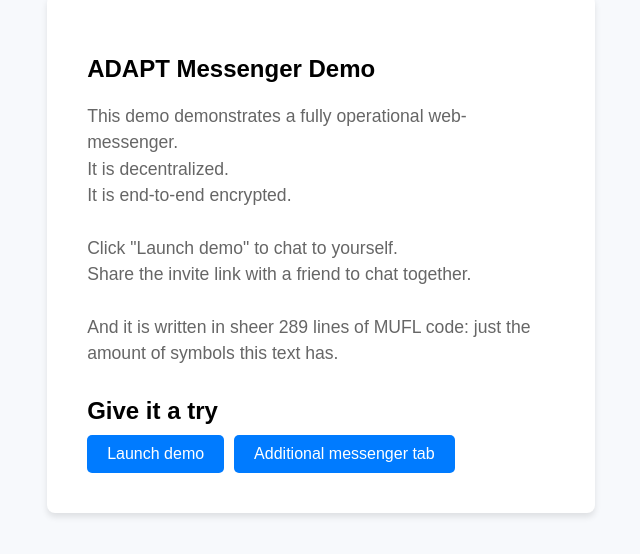
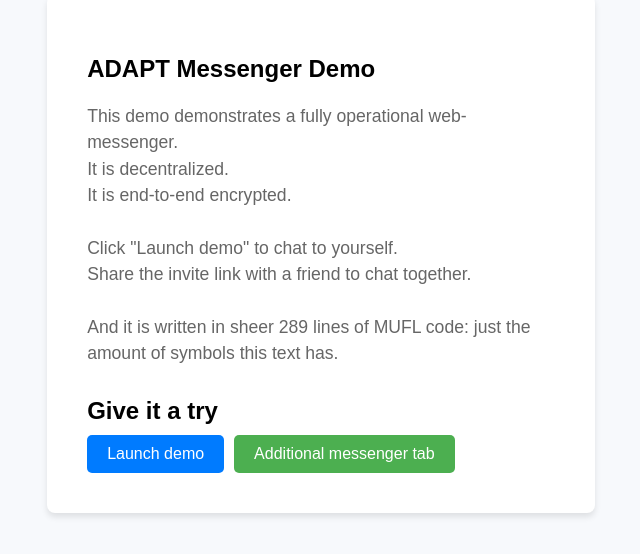
Before and after one commit to adapt-toolkit/messenger-demo, a React (Create React App) app in the folder web/: page / in a window 1280 px wide. Shown: the part 146-700 px from the top of the page, without its empty margins (319-959 px from the left). Built offline with nearby package versions, Linux system fonts and the light colour scheme.

Commit message:
Another html fix

```diff
--- a/web/src/DemoIntroPage.css
+++ b/web/src/DemoIntroPage.css
@@ -58,11 +58,11 @@
 }
 
 /* "Additional messenger tab" button */
-.additional-tab-button {
+.demo-content .additional-tab-button {
     background-color: #4caf50;
     color: white;
 }
 
-.additional-tab-button:hover {
+.demo-content .additional-tab-button:hover {
     background-color: #388e3c; /* A slightly darker shade of green for hover effect */
 }
```
